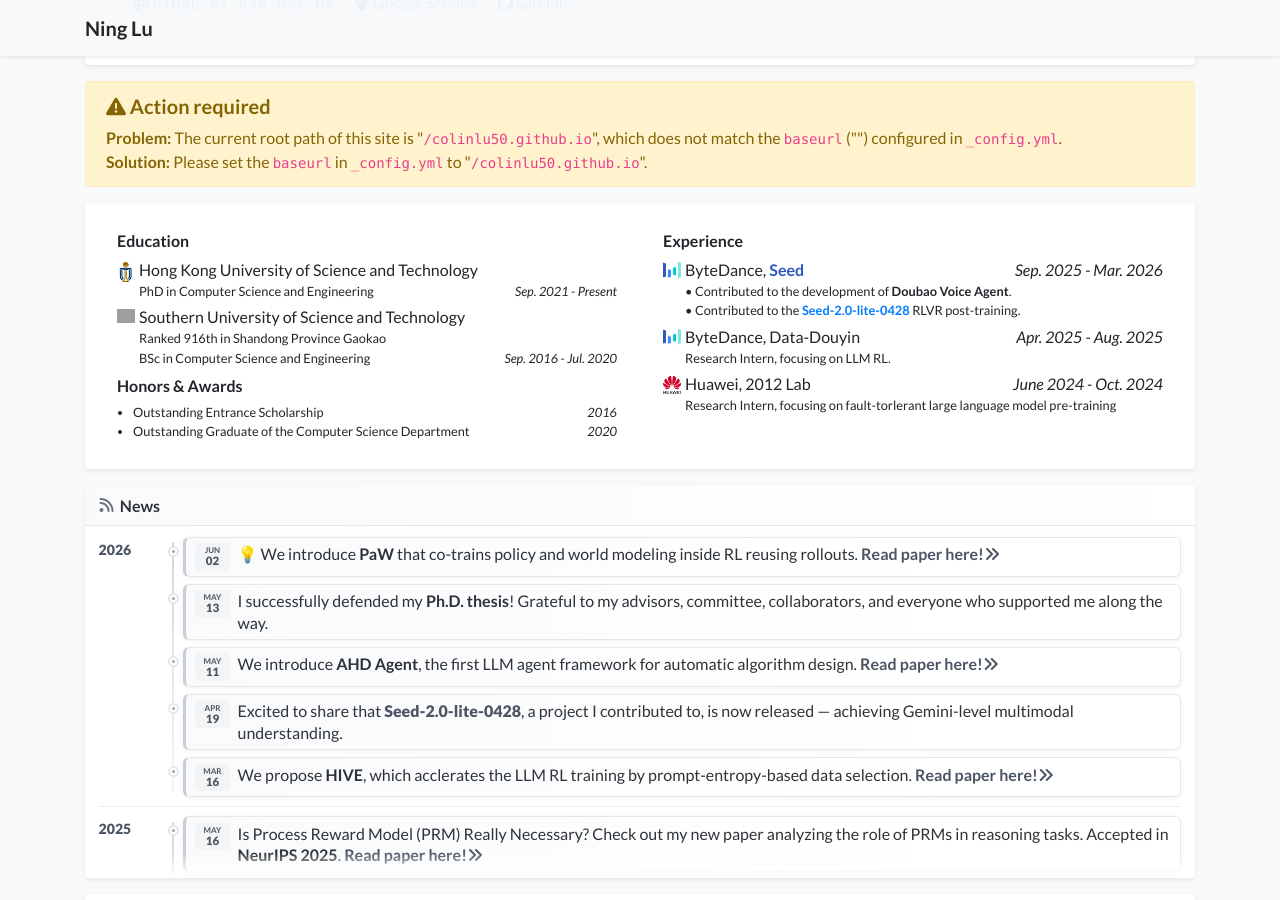
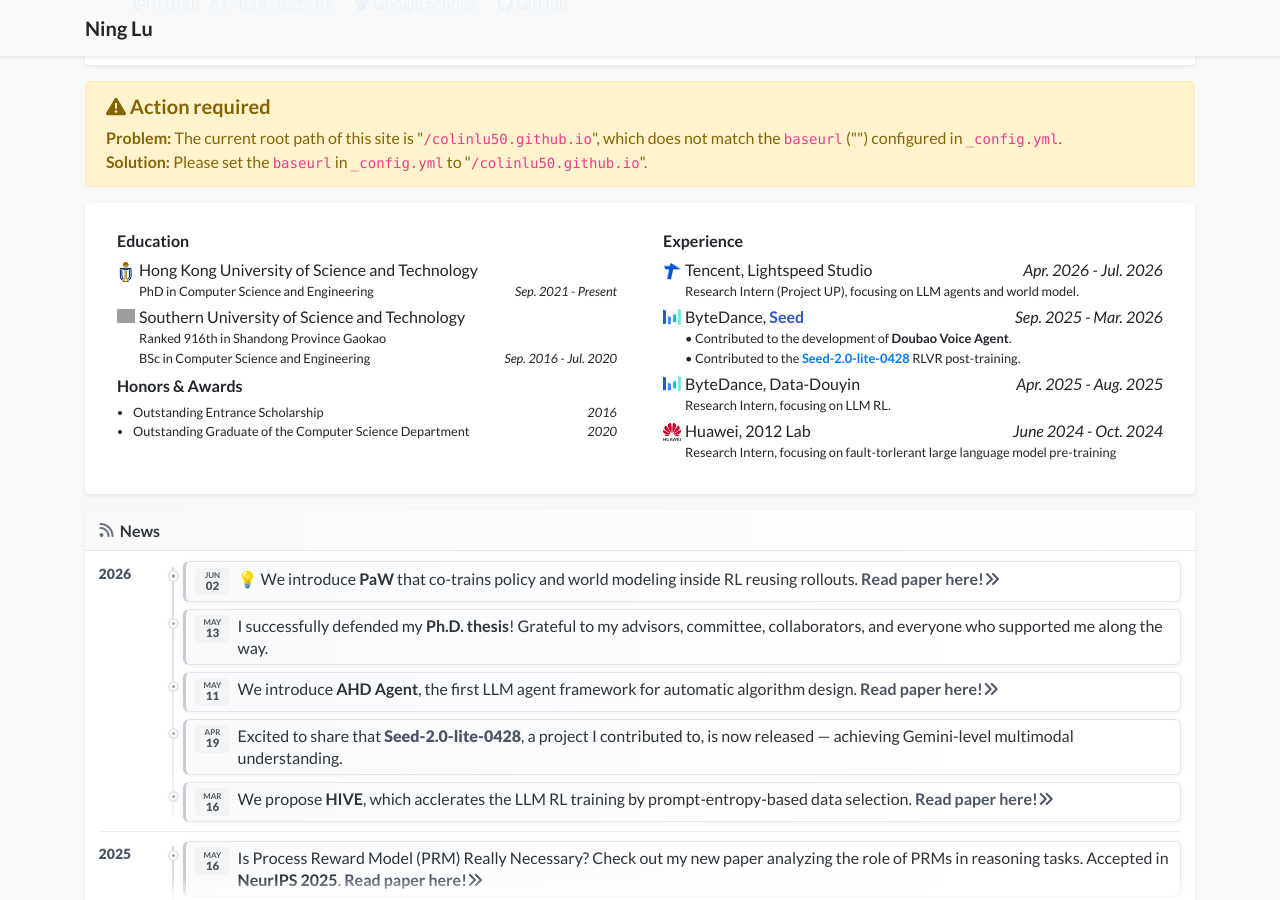
Before and after one commit to ColinLu50/colinlu50.github.io, a Jekyll site: the page built from index.html, in a window 1280 px wide and 900 px high, scrolled down 508 px. Built offline with Jekyll 4.4.1, drawn with Linux system fonts in a browser that asks for light colours; nearby versions of some CDN libraries; a style sheet for code colours, icons or effects is not loaded; grey boxes are pictures that could not be loaded.

Commit message:
add tencent

```diff
--- a/_data/profile.yml
+++ b/_data/profile.yml
@@ -66,6 +66,12 @@
 #  date: 2021
 
 experience:
+- name: "Tencent, Lightspeed Studio"
+  logo: /assets/images/photos/tencent-logo.png
+  position: Research Intern (Project UP), focusing on LLM agents and world model.
+  date: Apr. 2026 - Jul. 2026
+
+
 - name: "ByteDance, <span style=\"color: rgb(47,87,194); font-weight: bold;\">Seed</span>"
   logo: /assets/images/photos/ByteDance_logo.png
   position: "• Contributed to the development of <b>Doubao Voice Agent</b>. <br/>• Contributed to the <a href=\"https://seed.bytedance.com/en/seed2\" target=\"_blank\"><b>Seed-2.0-lite-0428</b></a> RLVR post-training."
```
Also changed, not shown: assets/images/photos/tencent-logo.png (added).
